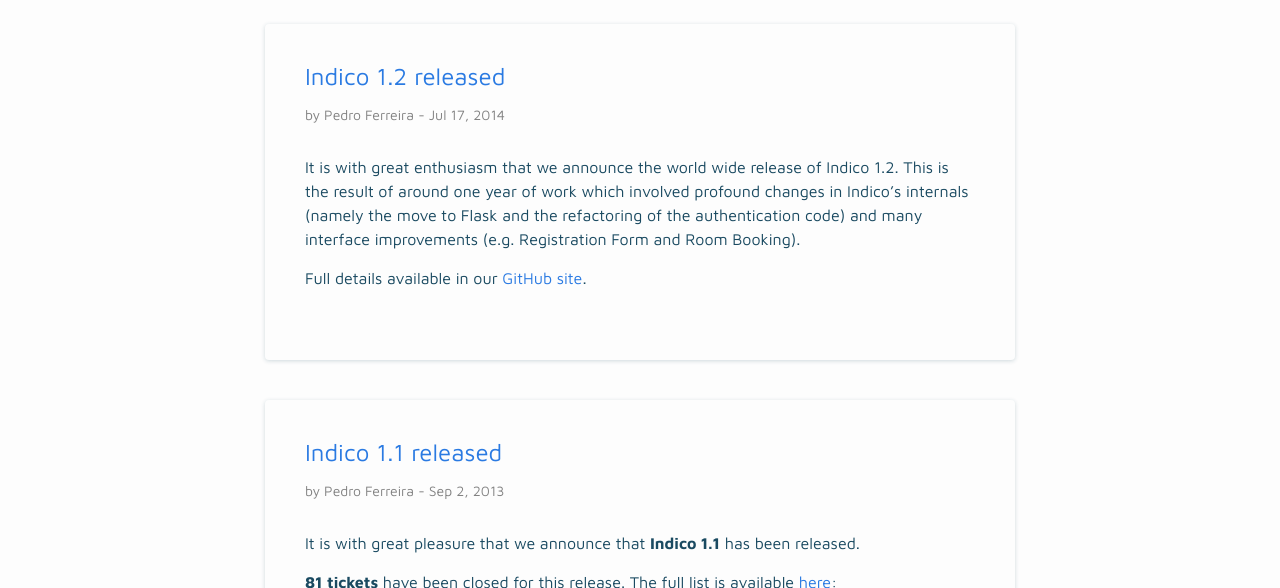
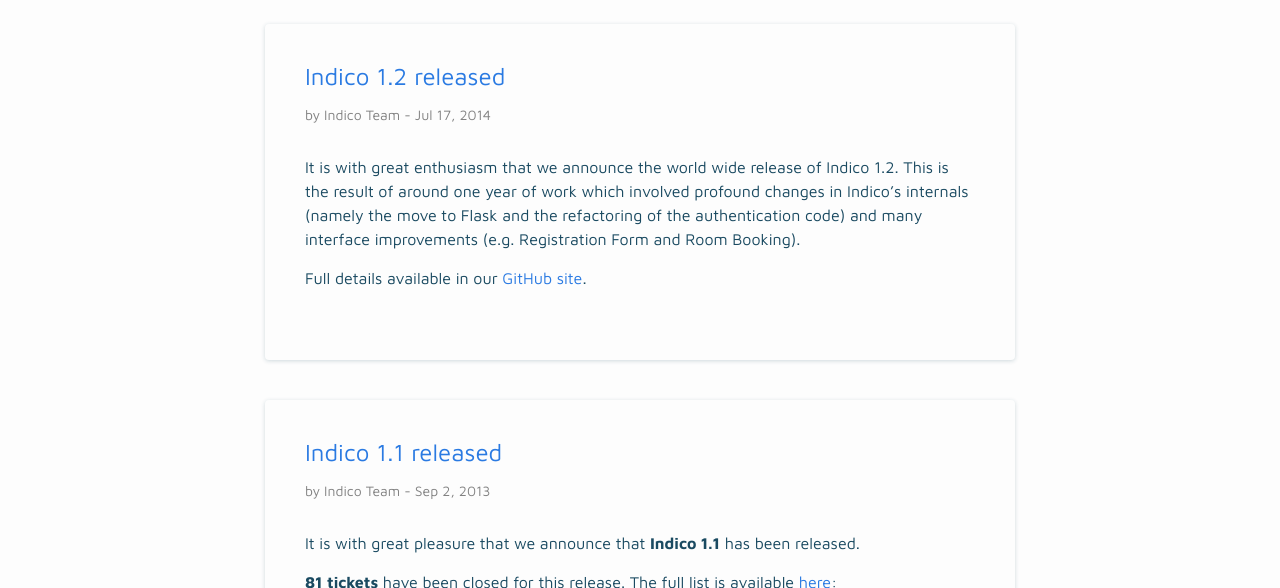
Before and after one commit to indico/indico.github.io, a Jekyll site: the page built from blog.md, in a window 1280 px wide and 900 px high, scrolled down 262 px. Shown: the part 154-742 px from the top of the window. Built offline with Jekyll 4.4.1, drawn with Linux system fonts in a browser that asks for light colours; nearby versions of some CDN libraries.

Commit message:
Change author of posts

```diff
--- a/_posts/2013-09-02-indico-1-1-released.markdown
+++ b/_posts/2013-09-02-indico-1-1-released.markdown
@@ -2,7 +2,7 @@
 layout: post
 title:  "Indico 1.1 released"
 date:   2013-09-02 14:47
-author: "Pedro Ferreira"
+author: "Indico Team"
 categories: indico update
 ---
 It is with great pleasure that we announce that **Indico 1.1** has been released.
--- a/_posts/2014-07-17-indico-1-2-released.markdown
+++ b/_posts/2014-07-17-indico-1-2-released.markdown
@@ -2,7 +2,7 @@
 layout: post
 title:  "Indico 1.2 released"
 date:   2014-07-17 17:36
-author: "Pedro Ferreira"
+author: "Indico Team"
 categories: indico update
 ---
 It is with great enthusiasm that we announce the world wide release of Indico 1.2. This is the result of around one year of work which involved profound changes in Indico's internals (namely the move to Flask and the refactoring of the authentication code) and many interface improvements (e.g. Registration Form and Room Booking).
```
